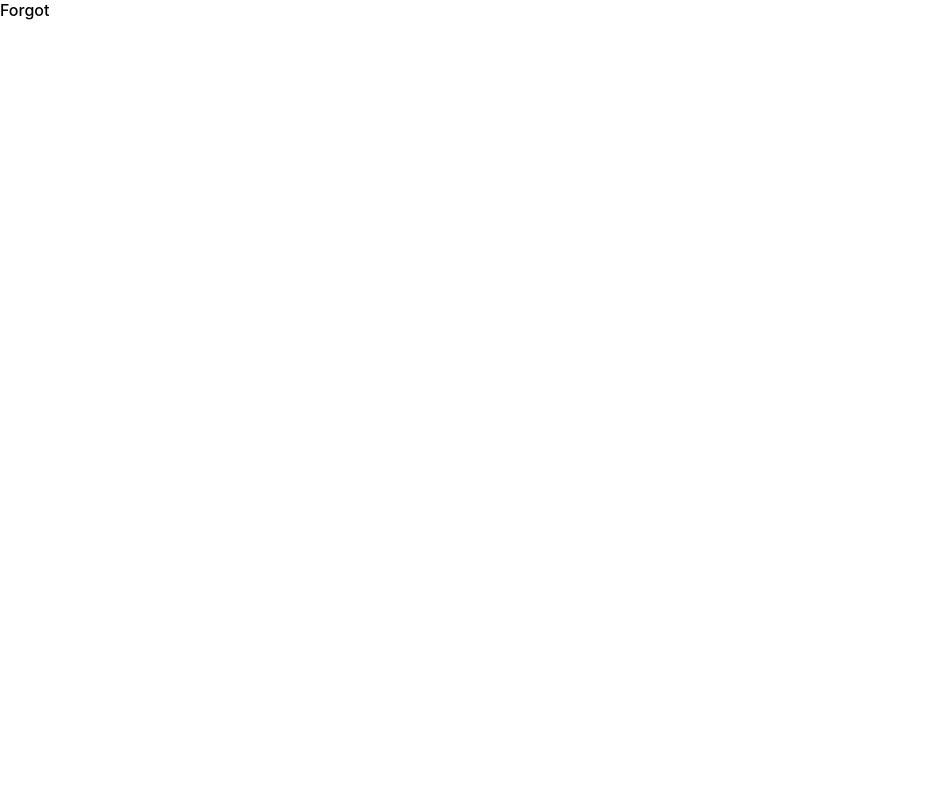
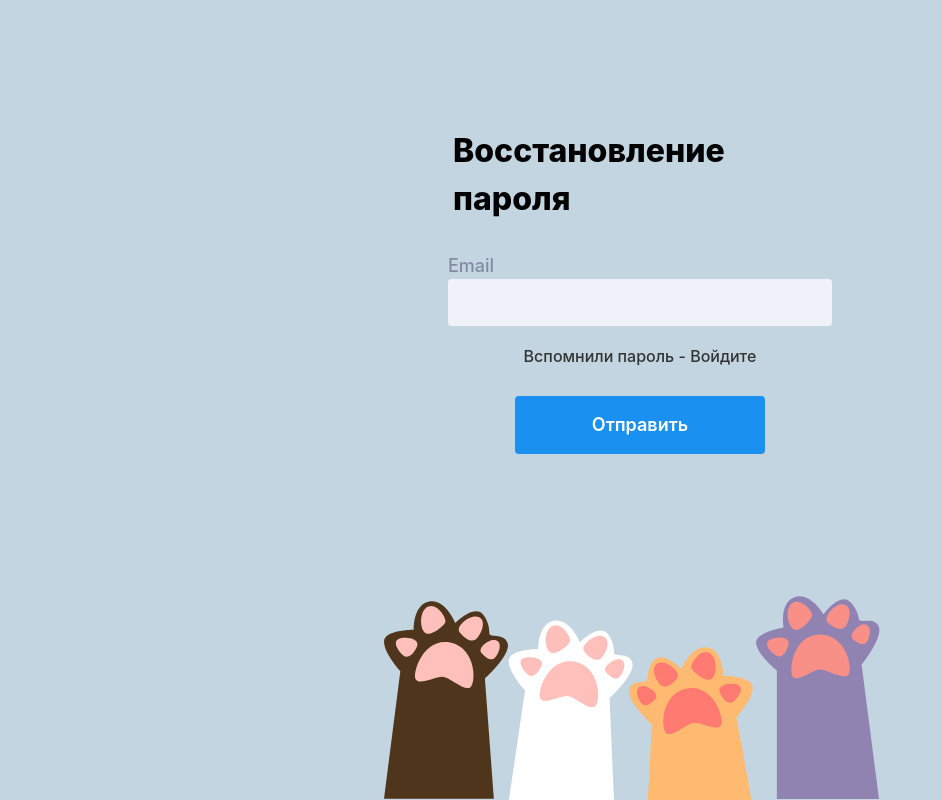
Before and after one commit to Gi3a/cordy-app, a React (Create React App) app: page /forgot in a window 1280 px wide. Shown: the whole page, without its empty margins (0-942 px from the left). Built offline with nearby package versions, Linux system fonts and the light colour scheme.

Commit message:
v0.97 recovery password

```diff
--- a/src/App.js
+++ b/src/App.js
@@ -34,7 +34,7 @@ function App() {
                         <Route path="/signup" element={<Signup />} />
                         <Route path="/login" element={<Login />} />
                         <Route path="/forgot" element={<Forgot />} />
-                        <Route path="/login" element={<Recover />} />
+                        <Route path="/confirm/:token" element={<Recover />} />
                     </Route>
 
                     <Route element={<ProtectedRoutes />}>
--- a/src/assets/styles/form.scss
+++ b/src/assets/styles/form.scss
@@ -30,6 +30,13 @@ form {
             color: #333;
             align-items: center;
             justify-content: center;
+        }
+
+        & .inline_link {
+            position: absolute;
+            right: 3%;
+            top: 47%;
+            padding: 5px;
         }
 
         & label,
--- a/src/components/common/Feedback/FeedbackItem.jsx
+++ b/src/components/common/Feedback/FeedbackItem.jsx
@@ -12,9 +12,6 @@ const FeedbackItem = ({ id, user_id, date, text, name, avatar, rating }) => {
     return (
         <div className={styles.feedback_item}>
             <Image src={`${avatar}`} className={styles.feedback_item_avatar} />
-            {/* <div className={styles.feedback_item_avatar}>
-                <img src={`${avatar}`} alt="avatar" />
-            </div> */}
             <div className={styles.feedback_item_description}>
                 <div className={styles.feedback_item_rating}>
                     <span>
@@ -24,7 +21,7 @@ const FeedbackItem = ({ id, user_id, date, text, name, avatar, rating }) => {
                     </span>
                     <span>
                         {parseInt(rating) <= 2.5 ?
-                            parseInt(rating) == 0 ?
+                            parseInt(rating) === 0 ?
                                 <FaRegStar />
                                 :
                                 <FaStarHalfAlt />
--- a/src/components/common/Pet/PetBar.jsx
+++ b/src/components/common/Pet/PetBar.jsx
@@ -24,7 +24,7 @@ const PetBar = (pet) => {
         info,
         photo,
         owner_id,
-        owner_phoneNumber,
+        // owner_phoneNumber,
         owner_avatar,
         liked,
         owner_mail,
--- a/src/components/pages/Forgot.jsx
+++ b/src/components/pages/Forgot.jsx
@@ -1,8 +1,105 @@
-import React from 'react'
+import { useForm } from "react-hook-form";
+import { useDispatch } from "react-redux";
+import { useNavigate, Link } from "react-router-dom";
+
+import { toast } from 'react-toastify';
+
+import { setUser } from "../../store/features/user/userSlice";
+import { setLoad } from "../../store/features/load/loadSlice";
+
+import Paws from '../../assets/images/icons/paws.svg';
+
+import axios from 'axios';
+import Button from "../ui/Button/Button";
 
 const Forgot = () => {
+
+    const dispatch = useDispatch();
+    let navigate = useNavigate();
+
+    const {
+        register,
+        handleSubmit,
+        formState: { errors }
+    } = useForm({
+        mode: "onBlur"
+    });
+
+    const handleLoading = () => {
+        dispatch(setLoad());
+    }
+
+    const onSubmit = async (data) => {
+        handleLoading();
+        await axios({
+            method: "post",
+            url: "https://cordy-app.herokuapp.com/restore",
+            headers: { "Content-Type": "application/json" },
+            data: data
+        })
+            .then(function (response) {
+                toast.success("Ссылка для восстановления выслана на почту", {
+                    position: "top-center",
+                    autoClose: 5000,
+                    hideProgressBar: true,
+                    closeOnClick: true,
+                    pauseOnHover: true,
+                    draggable: true,
+                    progress: undefined,
+                    theme: "colored",
+                });
+                handleLoading();
+                navigate('/');
+            })
+            .catch(function (error) {
+                toast.warn(`Ошибка ${error}`, {
+                    position: "top-center",
+                    autoClose: 5000,
+                    hideProgressBar: true,
+                    closeOnClick: true,
+                    pauseOnHover: true,
+                    draggable: true,
+                    progress: undefined,
+                    theme: "colored",
+                });
+                handleLoading();
+            })
+    }
+
     return (
-        <div>Forgot</div>
+        <div className="page">
+            <form onSubmit={handleSubmit(onSubmit)}>
+                <h1>Восстановление пароля</h1>
+
+                <div className="form-control">
+                    <label>Email</label>
+                    <input
+                        type="text"
+                        name="mail"
+                        {...register("mail", {
+                            required: "Заполните email",
+                            pattern: {
+                                value: /^[A-Z0-9._%+-]+@[A-Z0-9.-]+\.[A-Z]{2,}$/i,
+                                message: "Некорректный mail. Пример: example@mail.com"
+                            },
+                        })}
+                    />
+                    {errors.mail && <span>{errors.mail.message}</span>}
+                </div>
+
+
+                <div className="form-control">
+                    <Link to="/login">
+                        Вспомнили пароль - Войдите
+                    </Link>
+                </div>
+
+                <div className="form-control">
+                    <Button type="submit" text="Отправить" flag="true" />
+                </div>
+            </form >
+            <img src={Paws} alt="Paws" className="paws" />
+        </div>
     )
 }
 
--- a/src/components/pages/Login.jsx
+++ b/src/components/pages/Login.jsx
@@ -104,6 +104,9 @@ const Login = () => {
                             }
                         })}
                     />
+                    <Link to="/forgot" className="inline_link">
+                        Забыли пароль?
+                    </Link>
                     {errors.password && <span>{errors.password.message}</span>}
                 </div>
 
--- a/src/components/pages/Recover.jsx
+++ b/src/components/pages/Recover.jsx
@@ -1,8 +1,111 @@
-import React from 'react'
+import { useForm } from "react-hook-form";
+import { useDispatch } from "react-redux";
+import { useNavigate, Link, useParams } from "react-router-dom";
+
+import { toast } from 'react-toastify';
+
+import { setUser } from "../../store/features/user/userSlice";
+import { setLoad } from "../../store/features/load/loadSlice";
+
+
+import Paws from '../../assets/images/icons/paws.svg';
+
+import axios from 'axios';
+import Button from "../ui/Button/Button";
 
 const Recover = () => {
+
+    const dispatch = useDispatch();
+    let navigate = useNavigate();
+    const { token } = useParams();
+
+    const defVals = {
+        token: token,
+    };
+
+    const {
+        register,
+        handleSubmit,
+        formState: { errors }
+    } = useForm({
+        mode: "onBlur",
+        defaultValues: defVals
+    });
+
+    const handleLoading = () => {
+        dispatch(setLoad());
+    }
+
+    const onSubmit = async (data) => {
+        handleLoading();
+        await axios({
+            method: "post",
+            url: "https://cordy-app.herokuapp.com/new_password",
+            headers: { "Content-Type": "application/json" },
+            data: data
+        })
+            .then(function (response) {
+                toast.success("Новый пароль сохранен", {
+                    position: "top-center",
+                    autoClose: 5000,
+                    hideProgressBar: true,
+                    closeOnClick: true,
+                    pauseOnHover: true,
+                    draggable: true,
+                    progress: undefined,
+                    theme: "colored",
+                });
+                handleLoading();
+                navigate('/login');
+            })
+            .catch(function (error) {
+                toast.warn(`Ошибка ${error}`, {
+                    position: "top-center",
+                    autoClose: 5000,
+                    hideProgressBar: true,
+                    closeOnClick: true,
+                    pauseOnHover: true,
+                    draggable: true,
+                    progress: undefined,
+                    theme: "colored",
+                });
+                handleLoading();
+            })
+    }
+
     return (
-        <div>Recover</div>
+        <div className="page">
+            <form onSubmit={handleSubmit(onSubmit)}>
+                <h1>Новый пароль</h1>
+
+                <input
+                    type="hidden"
+                    name="token"
+                    {...register("token", {})}
+                />
+
+                <div className="form-control">
+                    <label>Пароль</label>
+                    <input
+                        type="password"
+                        name="password"
+                        {...register("password", {
+                            required: "Проверьте пароль",
+                            minLength: {
+                                value: 4,
+                                message: "Пароль состоит минимум из 4 символов"
+                            }
+                        })}
+                    />
+                    {errors.password && <span>{errors.password.message}</span>}
+                </div>
+
+                <div className="form-control">
+                    <Button type="submit" text="Сохранить" flag="true" />
+                </div>
+            </form >
+            <img src={Paws} alt="Paws" className="paws" />
+        </div>
     )
 }
 
--- a/src/components/ui/Load/Load.jsx
+++ b/src/components/ui/Load/Load.jsx
@@ -1,4 +1,4 @@
-import React, { useEffect, useState } from 'react'
+import React, { useEffect } from 'react'
 import styles from "./Load.module.scss";
 import { useDispatch } from "react-redux";
 import { ProgressBar } from "react-loader-spinner";
```
